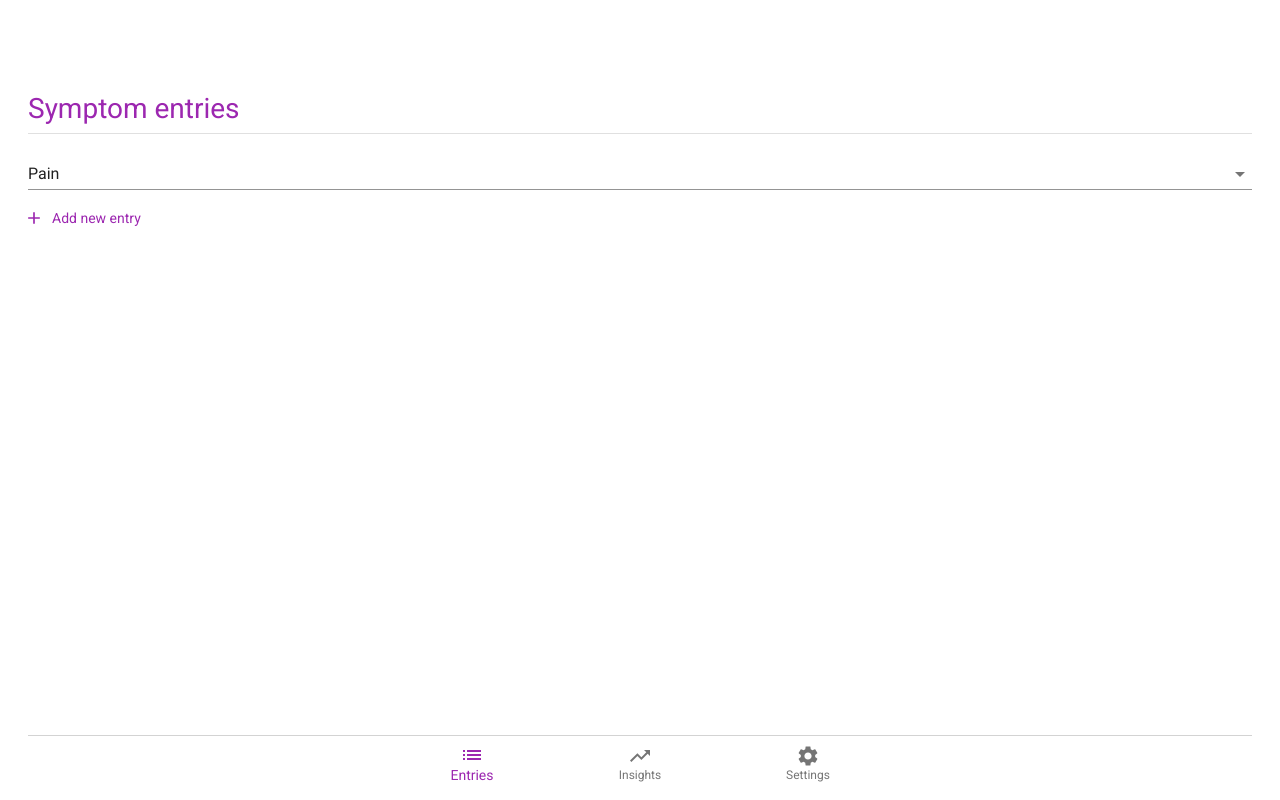
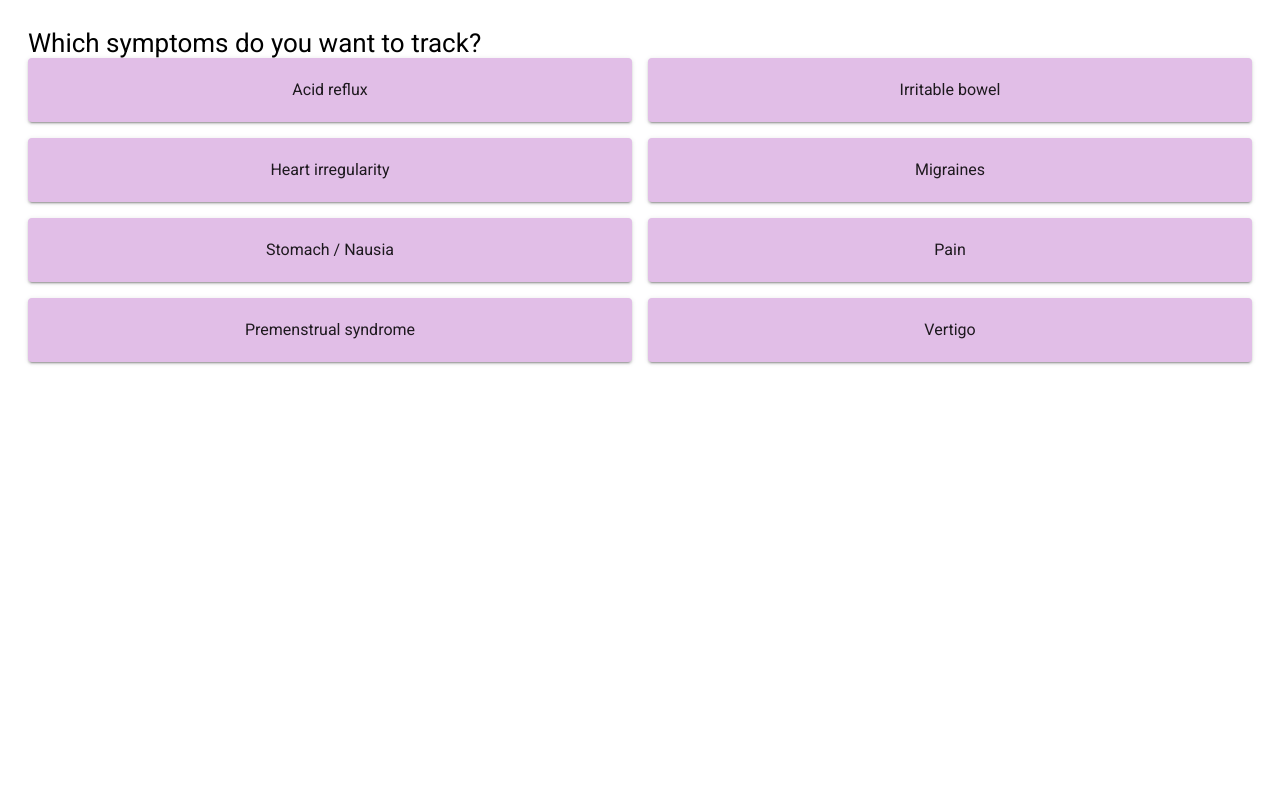
Before and after one commit to dilanustek/Symptony, a React (Create React App) app: page /setSymptoms in a window 1280 px wide. Before the commit this address led to /main/entries/. Built offline with nearby package versions, Linux system fonts and the light colour scheme.

Commit message:
fixed button spacing on the grid

```diff
--- a/src/App.tsx
+++ b/src/App.tsx
@@ -24,37 +24,35 @@ interface Props {
 
 class AppInner extends Component<Props, State> {
   // for development
-  symptomsAndFactors: SymptomsAndFactors = {
-    PAIN: [Factor.ACTIVITY, Factor.EXERCISE],
-    VERTIGO: [Factor.SLEEP, Factor.MOOD],
-  };
+  // symptomsAndFactors: SymptomsAndFactors = {
+  //   PAIN: [Factor.ACTIVITY, Factor.EXERCISE],
+  //   VERTIGO: [Factor.SLEEP, Factor.MOOD],
+  // };
+
+  // state: State = {
+  //   symptomsAndFactors: this.symptomsAndFactors,
+  //   allEntries: [],
+  //   selectedSymptom: Object.keys(this.symptomsAndFactors)[0] as Symptom,
+  // };
 
   state: State = {
-    symptomsAndFactors: this.symptomsAndFactors,
+    symptomsAndFactors: {},
     allEntries: [],
-    selectedSymptom: Object.keys(this.symptomsAndFactors)[0] as Symptom,
+    selectedSymptom: null,
   };
-
-  // state: State = {
-  //   symptomsAndFactors: {},
-  //   allEntries: [],
-  //   selectedSymptom: null,
-  // };
 
   componentDidMount() {
     // uncomment to get out of development mode and the code below
-    // this.props.history.push("/setSymptoms");
+    this.props.history.push("/setSymptoms");
 
     //  for development
-    this.props.history.push("/main/entries/");
+    // this.props.history.push("/main/entries/");
   }
 
   toggleSymptom = (symptom: Symptom) => {
     this.setState((state) => {
       const symptomsAndFactors = { ...state.symptomsAndFactors };
       const factorList = symptomsAndFactors[symptom];
-      let factorListCopy: Factor[] = [];
-
       if (!factorList) {
         symptomsAndFactors[symptom] = [];
         return {
--- a/src/FactorEntryGridItems.tsx
+++ b/src/FactorEntryGridItems.tsx
@@ -38,7 +38,7 @@ function getFactorOptions(factor: Factor, props: Props) {
   const values = FactorsAndValues[factor];
 
   return values.map((value) => (
-    <Grid item xs key={factor + value}>
+    <Grid item xs={6} key={factor + value}>
       <SmallTileButton
         tileName={value}
         isSelected={isEntryFactorValueSelected(
--- a/src/SetFactorsPage.tsx
+++ b/src/SetFactorsPage.tsx
@@ -31,7 +31,7 @@ class SetFactorsPage extends Component<Props, {}> {
     const factors = Object.values(Factor);
 
     return factors.map((factor) => (
-      <Grid item xs key={factor}>
+      <Grid item xs={6} key={factor}>
         <TileButton
           key={factor}
           onClick={() => this.props.toggleFactor(symptom, factor)}
@@ -81,7 +81,7 @@ class SetFactorsPage extends Component<Props, {}> {
           <NextButton
             label="Get Started"
             path={
-              sympKeys.length > symptomIndex + 1
+              symptomIndex + 1 < sympKeys.length
                 ? "/setFactors/" + (symptomIndex + 1)
                 : "/main/entries"
             }
--- a/src/SetSymptomsPage.tsx
+++ b/src/SetSymptomsPage.tsx
@@ -17,7 +17,7 @@ class SetSymptomsPage extends Component<Props, {}> {
     const symptoms = Object.values(Symptom);
 
     return symptoms.map((symptom) => (
-      <Grid item xs key={symptom}>
+      <Grid item xs={6} key={symptom}>
         <TileButton
           key={symptom}
           onClick={() => this.props.toggleSymptom(symptom)}
--- a/src/TileButton.tsx
+++ b/src/TileButton.tsx
@@ -12,7 +12,6 @@ interface Props {
 
 const TileButton = (props: Props) => {
   const TileBtn = styled(Button)({
-    width: "130px",
     height: "64px",
     textTransform: "none",
     background: props.isSelected ? purple[200] : purple[100],
@@ -20,7 +19,12 @@ const TileButton = (props: Props) => {
 
   return (
     <>
-      <TileBtn variant="contained" color="secondary" onClick={props.onClick}>
+      <TileBtn
+        variant="contained"
+        color="secondary"
+        fullWidth={true}
+        onClick={props.onClick}
+      >
         <Typography>{props.tileName}</Typography>
       </TileBtn>
     </>
```
